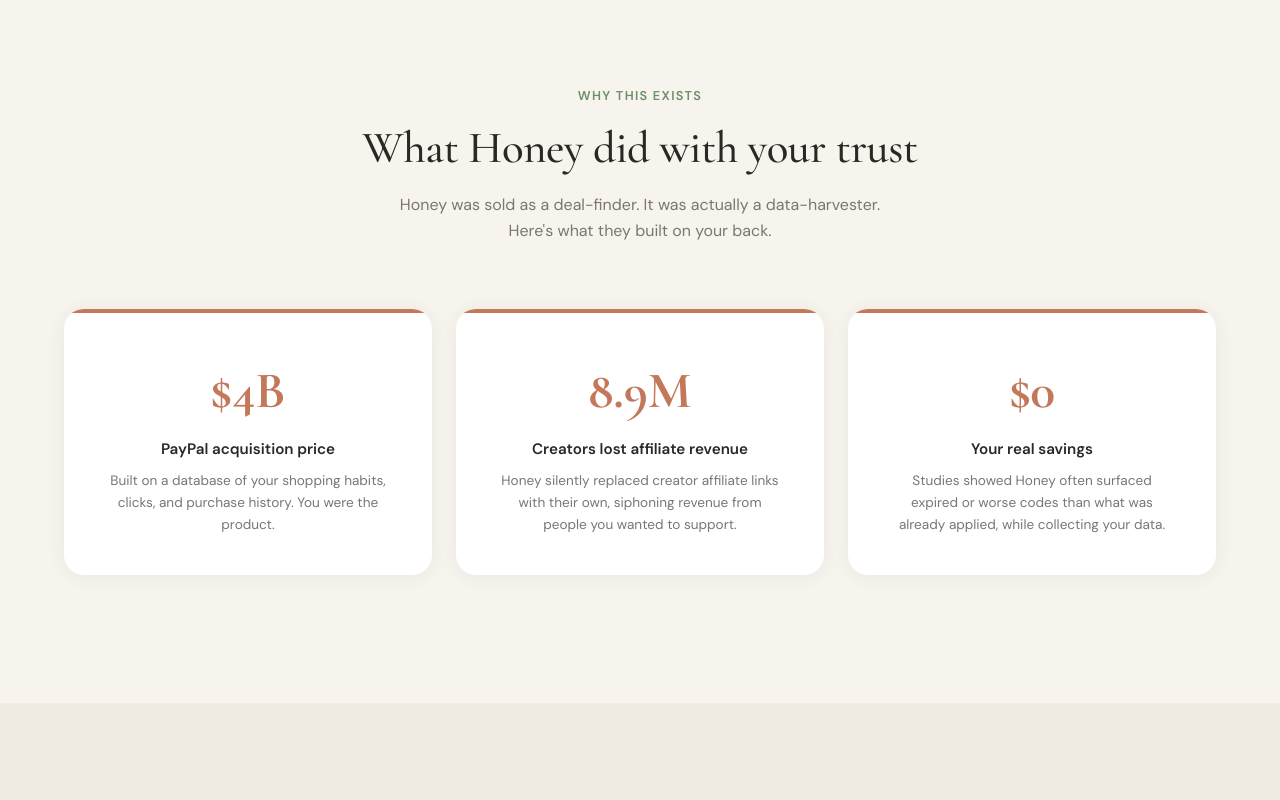
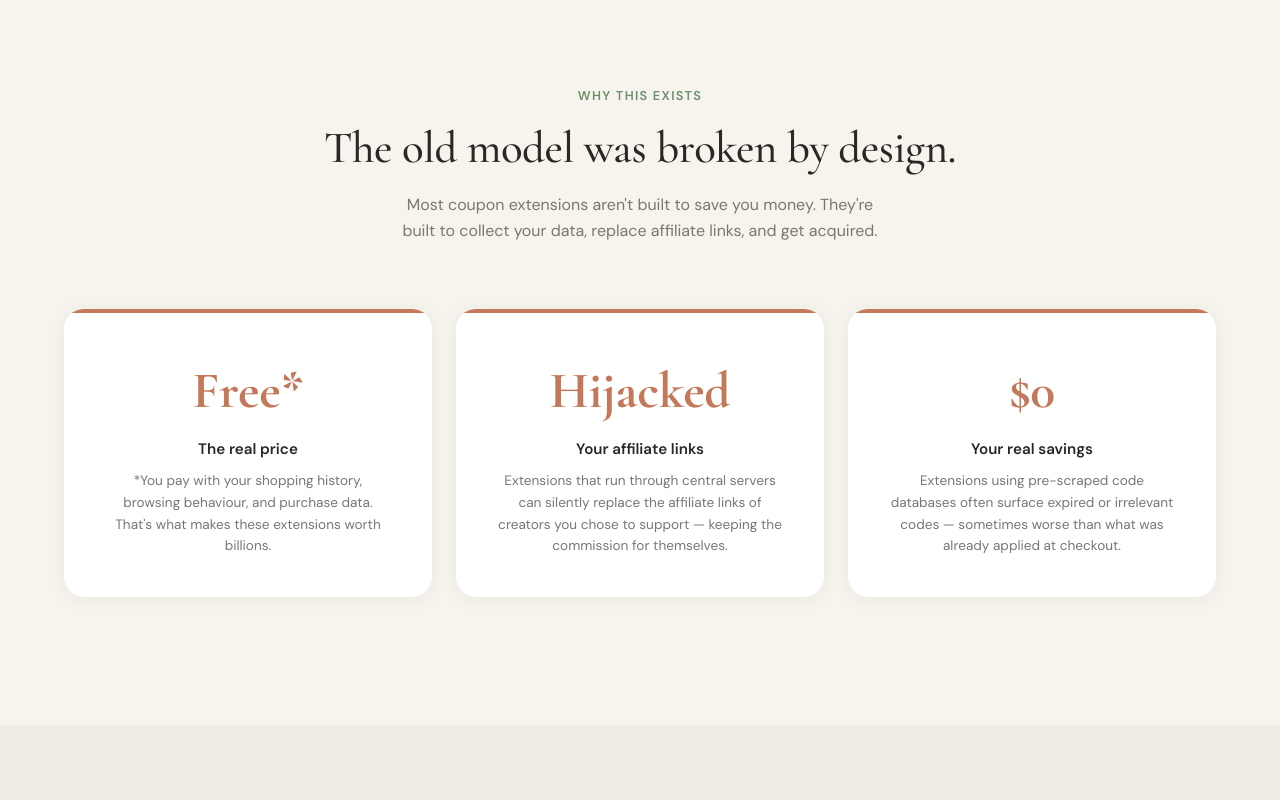
Before and after one commit to clintborle/dealkey-pro, a browser extension: page index.html in a window 1280 px wide. Shown: the part 2700-3500 px from the top of the page. Drawn offline with nearby package versions, Linux system fonts and the light colour scheme.

Commit message:
Remove brand references — describe the practice not the company

```diff
--- a/index.html
+++ b/index.html
@@ -4,7 +4,7 @@
   <meta charset="UTF-8">
   <meta name="viewport" content="width=device-width, initial-scale=1.0">
   <title>DealKey — Your AI finds the deals. You keep the savings.</title>
-  <meta name="description" content="DealKey is a Chrome extension that uses your own AI key to find discount codes. No tracking, no servers, no affiliate hijacking. $19 once, or free on GitHub.">
+  <meta name="description" content="DealKey is a Chrome extension that uses your own AI key to find discount codes. No tracking, no servers, no middlemen. $19 once, or free on GitHub.">
   <link rel="preconnect" href="https://fonts.googleapis.com">
   <link rel="preconnect" href="https://fonts.gstatic.com" crossorigin>
   <link href="https://fonts.googleapis.com/css2?family=Cormorant+Garamond:ital,wght@0,400;0,500;0,600;0,700;1,400;1,500&family=DM+Sans:ital,wght@0,400;0,500;0,600;0,700;1,400&family=IBM+Plex+Mono:wght@400;500&display=swap" rel="stylesheet">
@@ -1253,24 +1253,24 @@
     <div class="container">
       <div class="section-header fade-in">
         <span class="section-header__label">Why this exists</span>
-        <h2>What Honey did with your trust</h2>
-        <p>Honey was sold as a deal-finder. It was actually a data-harvester. Here's what they built on your back.</p>
+        <h2>The old model was broken by design.</h2>
+        <p>Most coupon extensions aren't built to save you money. They're built to collect your data, replace affiliate links, and get acquired.</p>
       </div>
       <div class="honey-grid">
         <div class="honey-card fade-in">
-          <div class="honey-card__stat">$4B</div>
-          <div class="honey-card__label">PayPal acquisition price</div>
-          <p class="honey-card__desc">Built on a database of your shopping habits, clicks, and purchase history. You were the product.</p>
+          <div class="honey-card__stat">Free*</div>
+          <div class="honey-card__label">The real price</div>
+          <p class="honey-card__desc">*You pay with your shopping history, browsing behaviour, and purchase data. That's what makes these extensions worth billions.</p>
         </div>
         <div class="honey-card fade-in">
-          <div class="honey-card__stat">8.9M</div>
-          <div class="honey-card__label">Creators lost affiliate revenue</div>
-          <p class="honey-card__desc">Honey silently replaced creator affiliate links with their own, siphoning revenue from people you wanted to support.</p>
+          <div class="honey-card__stat">Hijacked</div>
+          <div class="honey-card__label">Your affiliate links</div>
+          <p class="honey-card__desc">Extensions that run through central servers can silently replace the affiliate links of creators you chose to support — keeping the commission for themselves.</p>
         </div>
         <div class="honey-card fade-in">
           <div class="honey-card__stat">$0</div>
           <div class="honey-card__label">Your real savings</div>
-          <p class="honey-card__desc">Studies showed Honey often surfaced expired or worse codes than what was already applied, while collecting your data.</p>
+          <p class="honey-card__desc">Extensions using pre-scraped code databases often surface expired or irrelevant codes — sometimes worse than what was already applied at checkout.</p>
         </div>
       </div>
     </div>
@@ -1290,7 +1290,7 @@
               <th>Feature</th>
               <th class="highlight">DealKey Pro</th>
               <th>DealKey Free</th>
-              <th>Honey</th>
+              <th>Other extensions</th>
             </tr>
           </thead>
           <tbody>
@@ -1398,11 +1398,11 @@
 
         <div class="faq-card fade-in">
           <div class="faq-card__question">
-            How is this different from Honey?
+            How is this different from other coupon extensions?
             <span class="faq-card__toggle"><svg viewBox="0 0 24 24" fill="none" stroke="currentColor" stroke-width="2.5" stroke-linecap="round"><line x1="12" y1="5" x2="12" y2="19"/><line x1="5" y1="12" x2="19" y2="12"/></svg></span>
           </div>
           <div class="faq-card__answer">
-            <p>Honey uses a central server that tracks your shopping behavior and replaces affiliate links. DealKey runs entirely in your browser using your own AI key. No servers, no tracking, no affiliate hijacking.</p>
+            <p>Most coupon extensions run through central servers that log your shopping behaviour, replace affiliate links, and sell your data. DealKey runs entirely in your browser using your own AI key. There are no servers, no tracking, and no middlemen taking a cut.</p>
           </div>
         </div>
 
```
